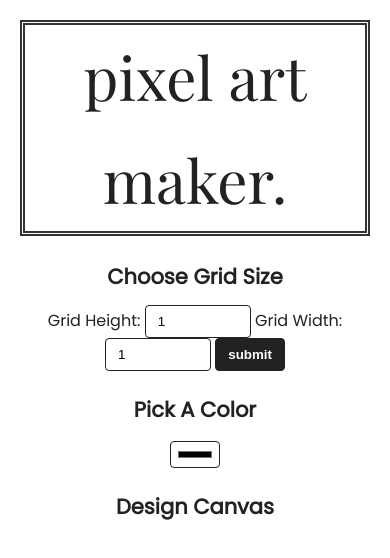
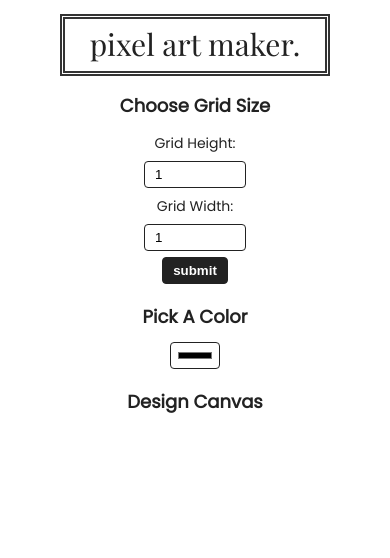
Before and after one commit to akhilome/pixel-art-maker, a plain HTML site: page index.html in a window 390 px wide. Drawn offline with nearby package versions, Linux system fonts and the light colour scheme.

Commit message:
feat: Make page mobile responsive

```diff
--- a/index.html
+++ b/index.html
@@ -4,6 +4,7 @@
   <title>Pixel Art Maker!</title>
   <link href="https://fonts.googleapis.com/css?family=Playfair+Display|Poppins" rel="stylesheet">
   <link rel="stylesheet" href="styles.css">
+  <meta name="viewport" content="width=device-width, initial-scale=1.0">
   <script src="https://ajax.googleapis.com/ajax/libs/jquery/3.3.1/jquery.min.js"></script>
 
 </head>
--- a/styles.css
+++ b/styles.css
@@ -72,3 +72,25 @@ input[type="color"] {
   padding: 5px;
   background: #fff;
 }
+
+/* Media Queries */
+
+@media screen and (max-width: 600px) {
+  body {
+    font-size: 14px;
+  }
+
+  h1 {
+    font-size: 30px;
+  }
+
+  h2 {
+    font-size: 18px;
+  }
+
+  input {
+    display: block;
+    margin: 6px auto;
+    padding: 5px 10px;
+  }
+}
```
Lines whose indentation alone changed are shown as unchanged.
